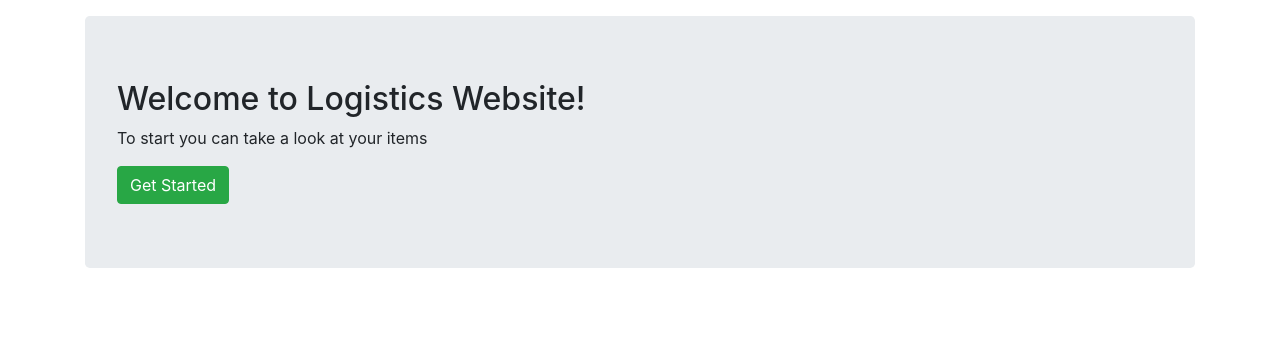
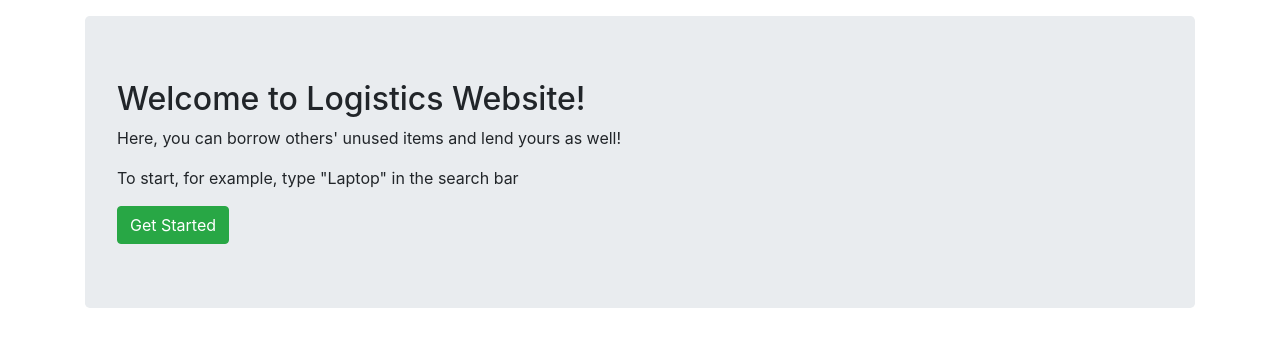
Before and after one commit to viriyadhika/logistics-website, a Django app: page / in a window 1280 px wide. Shown: the part 58-405 px from the top of the page. Run offline with Django 3.2, Linux system fonts and the light colour scheme; some libraries are stand-ins or nearby versions.

Commit message:
add instructions to home and login page

```diff
--- a/templates/home.html
+++ b/templates/home.html
@@ -6,7 +6,8 @@
 {% block content %}
     <div class="jumbotron">
         <h2>Welcome to Logistics Website!</h2>
-        <p>To start you can take a look at your items</p>
+        <p>Here, you can borrow others' unused items and lend yours as well!</p>
+        <p>To start, for example, type "Laptop" in the search bar</p>
         {% if user.is_authenticated %}
         <a href="{% url 'items_list' %}" class="btn btn-success" role="button">Get Started</a>
         {% else %}
--- a/templates/registration/login.html
+++ b/templates/registration/login.html
@@ -4,7 +4,7 @@
 
 {% block content %}
     <h2>Log In</h2>
-
+    <p>Or <a href="{% url 'signup' %}">Sign Up</a> now to start sharing your items. </br> Share the love!</p>
     <form method="POST">
         {% csrf_token %}
         {{ form.as_p }}
@@ -12,4 +12,5 @@
     </form>
 
 
+
 {% endblock content%}
```
